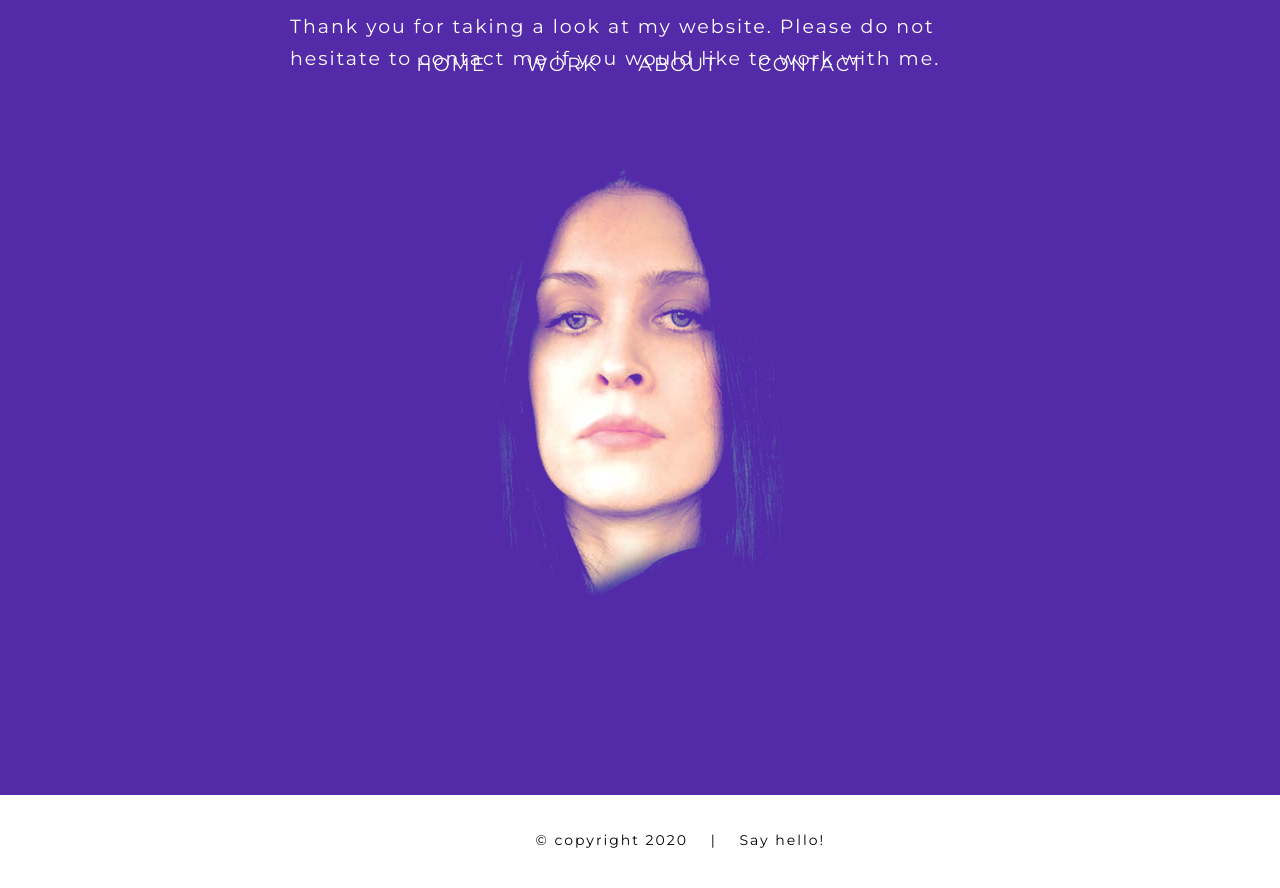
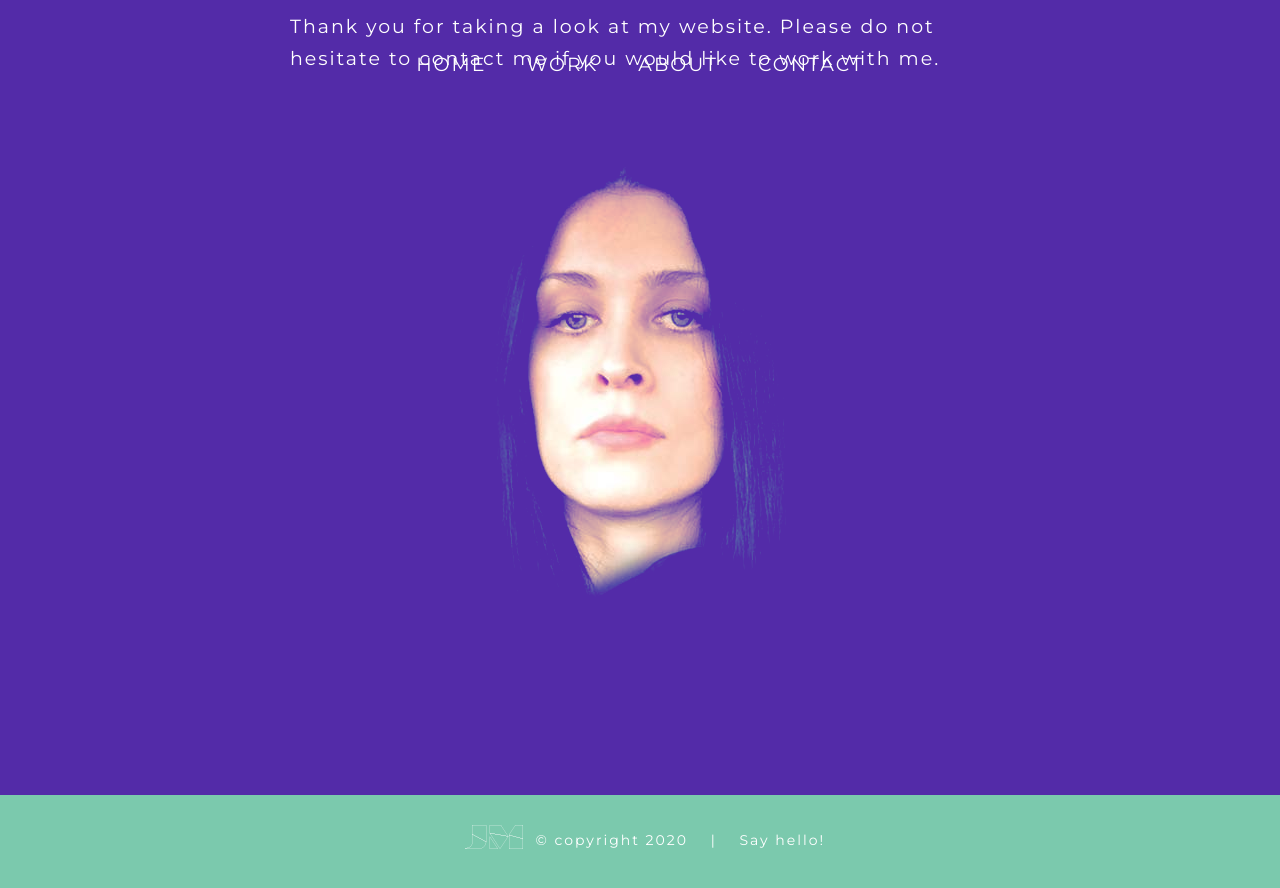
Before and after one commit to zeny11-11/jmorales, a Jekyll site: the page built from index.html, in a window 1280 px wide and 900 px high, scrolled down 3948 px. Shown: the top 888 px of the window. Built offline with Jekyll 4.4.1, drawn with Linux system fonts in a browser that asks for light colours; nearby versions of some CDN libraries; some web fonts are replaced; Markdown is read by kramdown in place of the engine named in the settings.

Commit message:
Update stylesheet.css

```diff
--- a/css/stylesheet.css
+++ b/css/stylesheet.css
@@ -558,8 +558,8 @@
 footer {
 	width:100%;
 	/*background:url(http://s1.postimg.org/3t29dy5mj/image.jpg);*/
-    background-color:#ffffff;
-    color:#000000;
+    background-color:#7bc9ad;
+    color:#ffffff;
 	margin:0 auto;
 	text-align:center;
 	padding-top:30px;
@@ -577,11 +577,11 @@
 footer a {
 	padding-top:15px;
 	padding-bottom:15px;
-    color:#000000;
+    color:#fffff;
 }
 
 footer a.underline {
-    color:#000000 !important;
+    color:#ffffff!important;
 }
 
 
```
